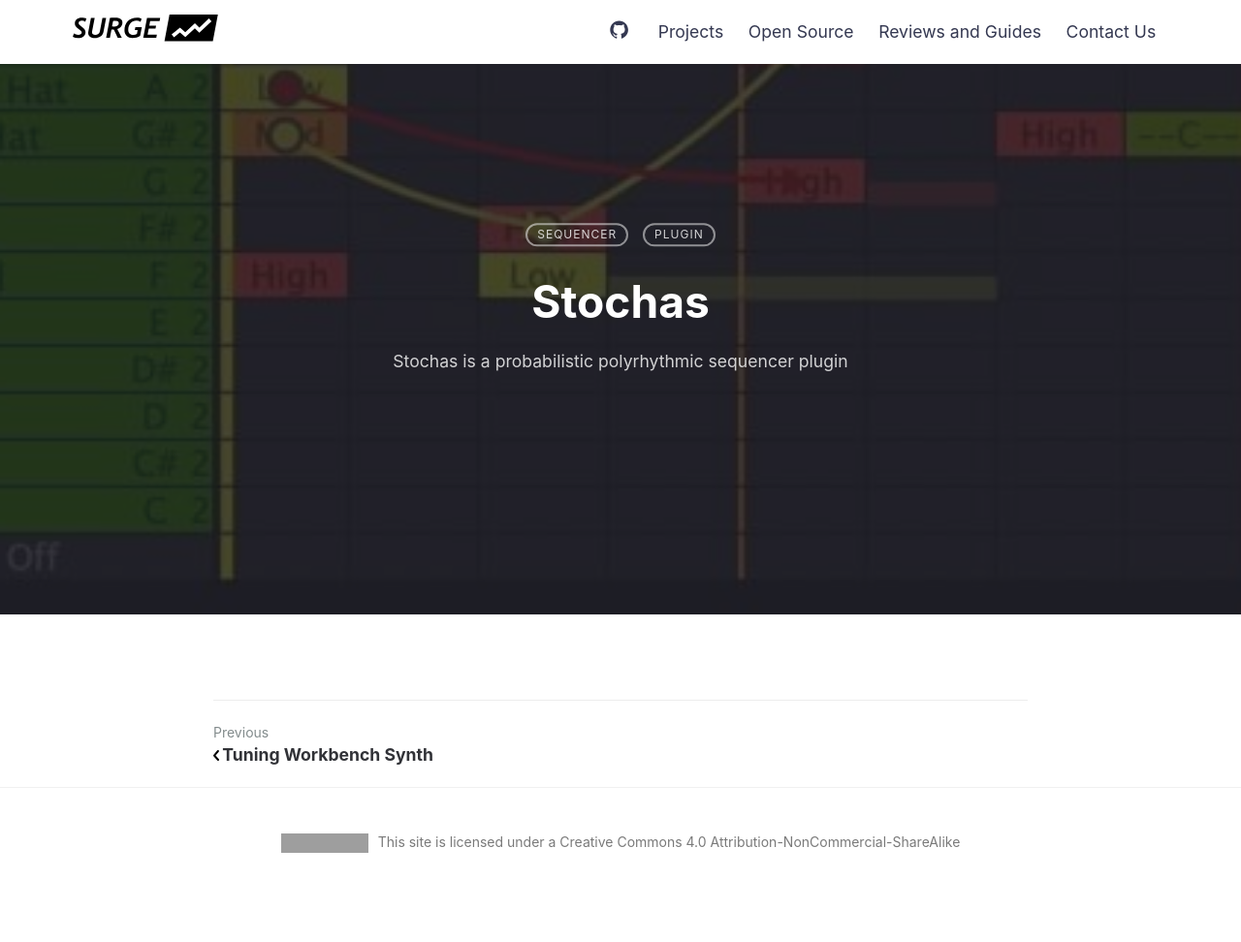
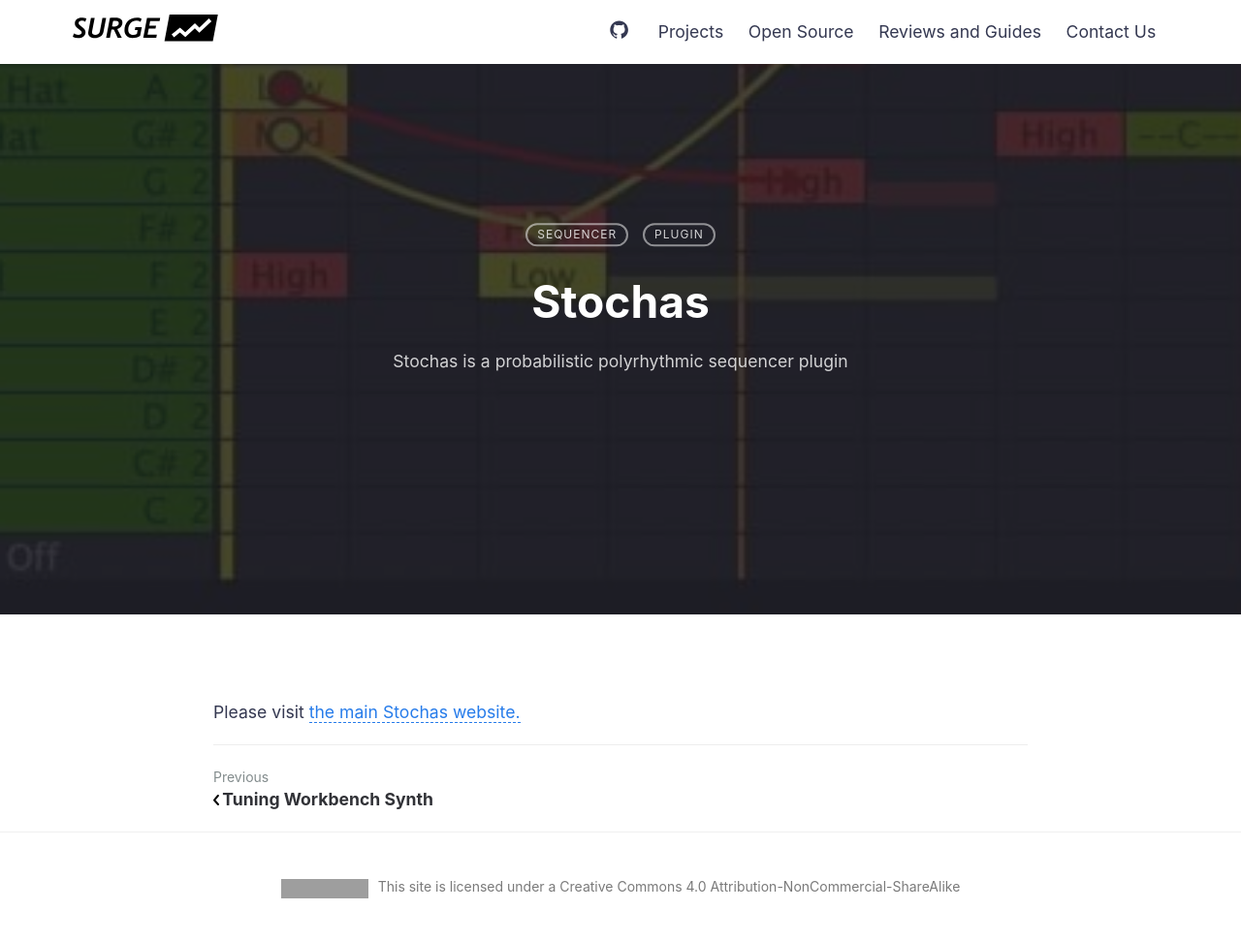
Before and after one commit to surge-synthesizer/surge-synth-team.org, a Jekyll site: the page built from _posts/2020-08-08-stochas.md, in a window 1280 px wide. Shown: the whole page at 97% size. Built offline with Jekyll 4.4.1, drawn with Linux system fonts in a browser that asks for light colours; before the commit the page ends 925 px from its top, so only the background shows below that; grey boxes are pictures that could not be loaded.

Commit message:
fix page for stochas.org

```diff
--- a/_posts/2020-08-08-stochas.md
+++ b/_posts/2020-08-08-stochas.md
@@ -8,3 +8,5 @@
 external_url: "https://stochas.org"
 issue-tracker: "https://github.com/surge-synthesizer/stochas/issues"
 ---
+
+Please visit [the main Stochas website.](https://stochas.org)
```
